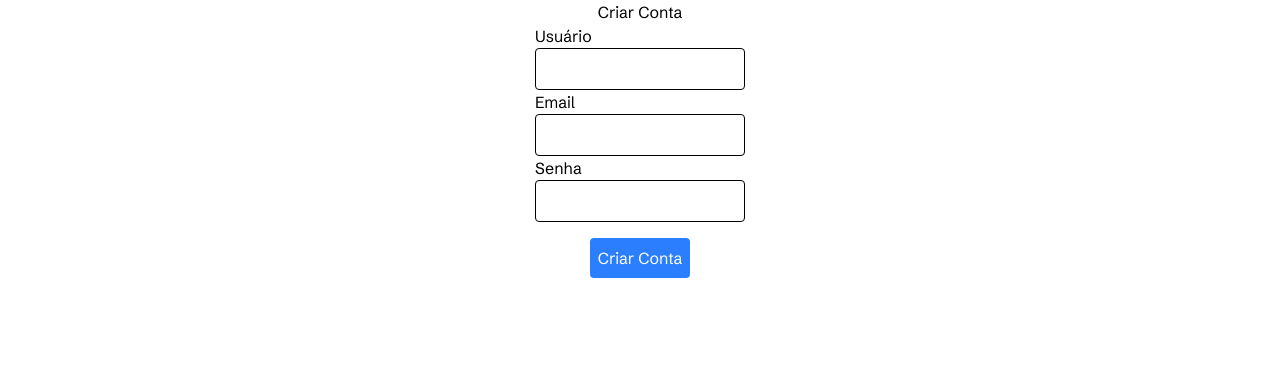
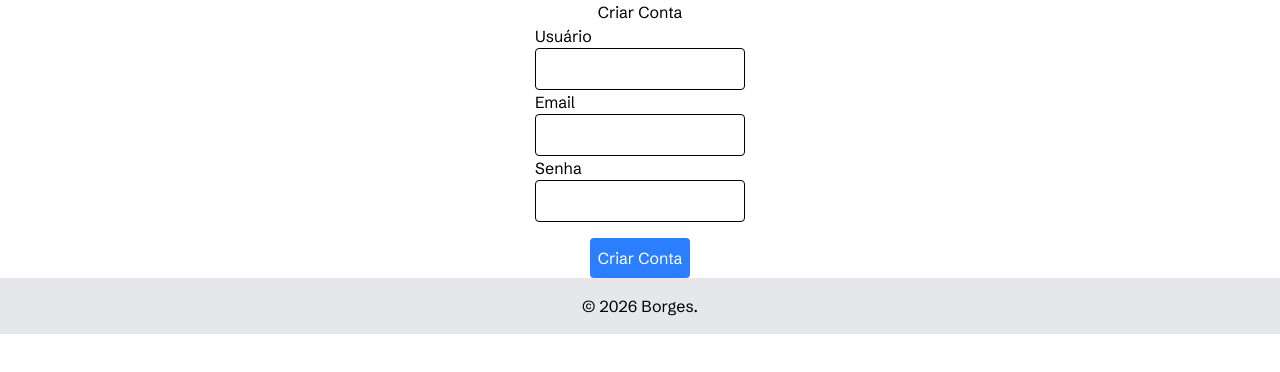
Before and after one commit to Paulo-Borges/desafioNexo, a React (Vite) app: page /login/criar in a window 1280 px wide. Shown: the top 372 px of the page. Built offline with nearby package versions, Linux system fonts and the light colour scheme.

Commit message:
feat: Criando um footer no Create

```diff
--- a/src/components/Footer.tsx
+++ b/src/components/Footer.tsx
@@ -1,7 +1,7 @@
 const Footer = () => {
   return (
-    <footer>
-      <p>© 2024 NEXO. All rights reserved.</p>
+    <footer className="flex justify-center items-center p-4 bg-gray-200 w-screen">
+      <p>© 2026 Borges.</p>
     </footer>
   );
 };
--- a/src/components/login/LoginCreate.tsx
+++ b/src/components/login/LoginCreate.tsx
@@ -1,4 +1,5 @@
 import { USER_CREATE } from "../../api_Fake";
+import Footer from "../Footer";
 
 const LoginCreate: React.FC = () => {
   const handleSubmit = async (event: React.FormEvent) => {
@@ -57,6 +58,7 @@ const LoginCreate: React.FC = () => {
           Criar Conta
         </button>
       </form>
+      <Footer></Footer>
     </section>
   );
 };
```
